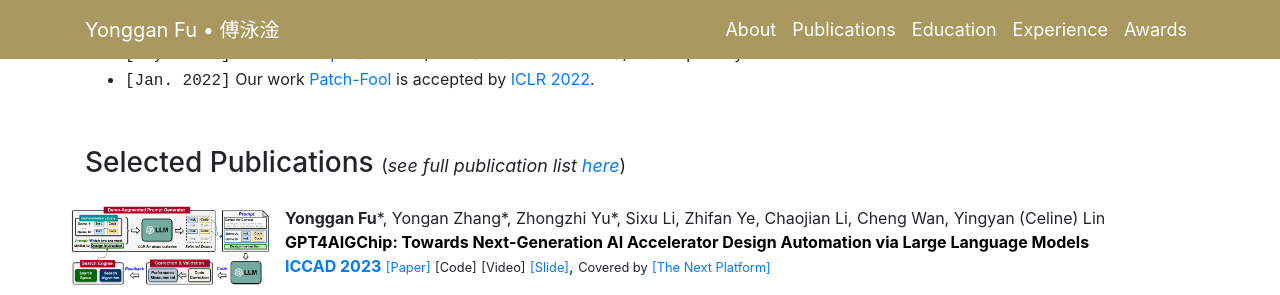
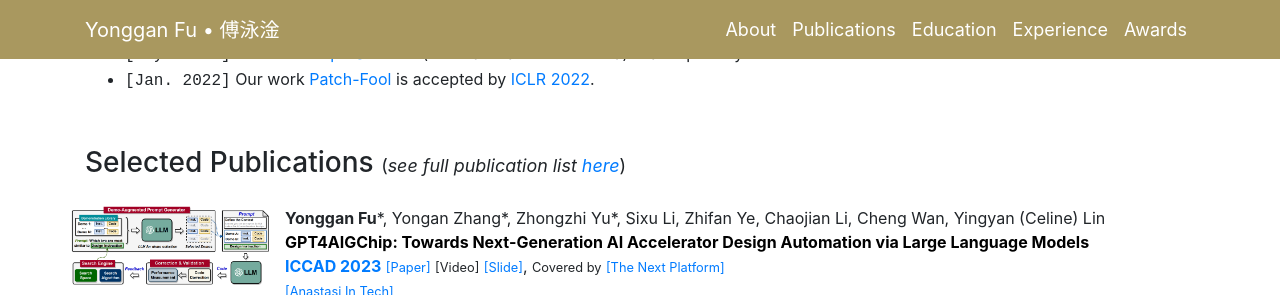
Before and after one commit to tilmto/tilmto.github.io, a Jekyll site: the page built from docs/index.markdown, in a window 1280 px wide and 900 px high, scrolled down 951 px, cut to the strip 0-295 px from the top of the window. Built offline with Jekyll 4.4.1, drawn with Linux system fonts in a browser that asks for light colours; nearby versions of some CDN libraries; a style sheet for code colours, icons or effects is not loaded.

Commit message:
minor change

```diff
--- a/docs/_layouts/index.html
+++ b/docs/_layouts/index.html
@@ -233,10 +233,10 @@
 				<small><a href="https://arxiv.org/pdf/2309.10730.pdf" target="_blank">[Paper]</a></small>
 				<!-- <small><a href="www.yongganfu.com" target="_blank">[Code]</a></small>
 				<small><a href="www.yongganfu.com" target="_blank">[Video]</a></small> -->
-				<small>[Code]</small>
 				<small>[Video]</small>
 				<small><a href="https://drive.google.com/file/d/1nWOR7pGPSYKVQVOQXtva5fRGNqPgp_kS/view?usp=sharing" target="_blank">[Slide]</a></small>, <small>Covered by</small>
 				<a href="https://www.nextplatform.com/2023/09/25/what-happens-when-llms-design-ai-accelerators/" target="_blank"> <small>[The Next Platform]</small></a><br>
+				<a href="https://www.youtube.com/watch?v=8nEv653XGag" target="_blank"> <small>[Anastasi In Tech]</small></a><br>
 				</div>
 			</div><hr>
 
```
